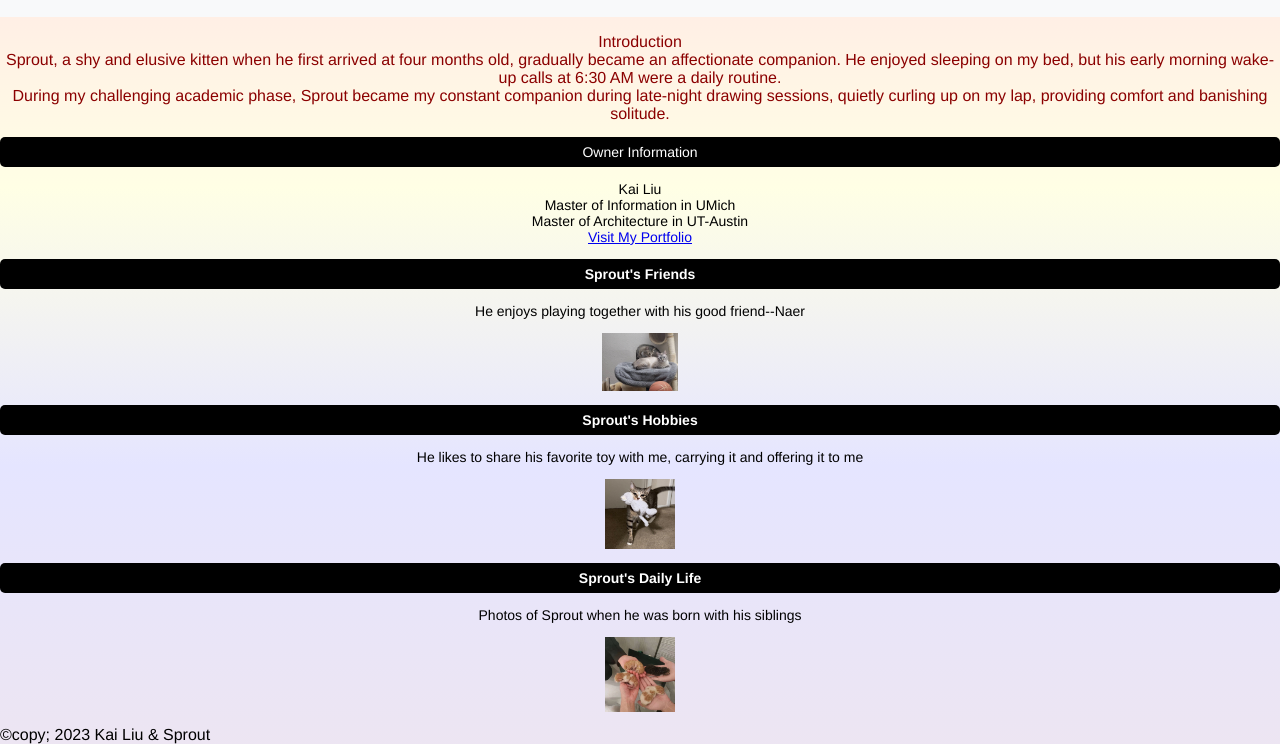
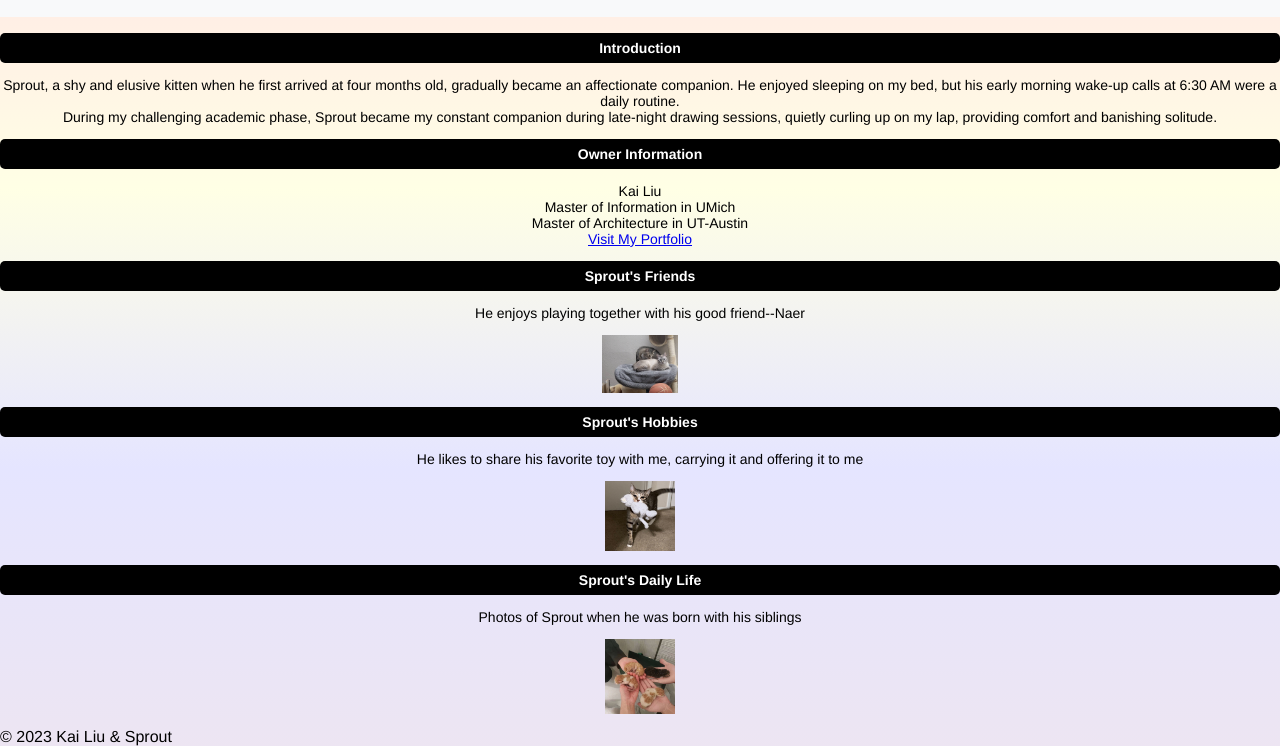
Before and after one commit to silverichim/539week2, a plain HTML site: page index.html in a window 1280 px wide. Shown: the part 89-835 px from the top of the page. Drawn offline with Linux system fonts and the light colour scheme.

Commit message:
Update index.html

```diff
--- a/index.html
+++ b/index.html
@@ -22,19 +22,21 @@
 </header>
 <main>
     <section class="page-content">
-        <h2>Introduction</h2>
+        <h2 class="header-title">Introduction</h2>
+        <div class="header-content">
             <p>Sprout, a shy and elusive kitten when he first arrived at four months old, gradually became an affectionate companion. He enjoyed sleeping on my bed, but his early morning wake-up calls at 6:30 AM were a daily routine.</p>
             <p>During my challenging academic phase, Sprout became my constant companion during late-night drawing sessions, quietly curling up on my lap, providing comfort and banishing solitude.</p>
+        </div>
     </section>
 
-    <section class="header-title">
-        <h2>Owner Information</h2>
-    </section>
-    <section class="header-content">
+    <section>
+        <h2 class="header-title">Owner Information</h2>
+        <div class="header-content">
             <p>Kai Liu</p>
             <p>Master of Information in UMich</p>
             <p>Master of Architecture in UT-Austin</p>
             <p><a href="https://kailiu9522.wixsite.com/mysite" target="_blank">Visit My Portfolio</a></p>
+        </div>
     </section>
 
     <section>
@@ -62,7 +64,7 @@
     </section>
 </main>
 <footer>
-    <p>©copy; 2023 Kai Liu & Sprout </p>
+    <p>© 2023 Kai Liu & Sprout </p>
 </footer>
 </body>
 </html>
```
Lines whose indentation alone changed are shown as unchanged.
